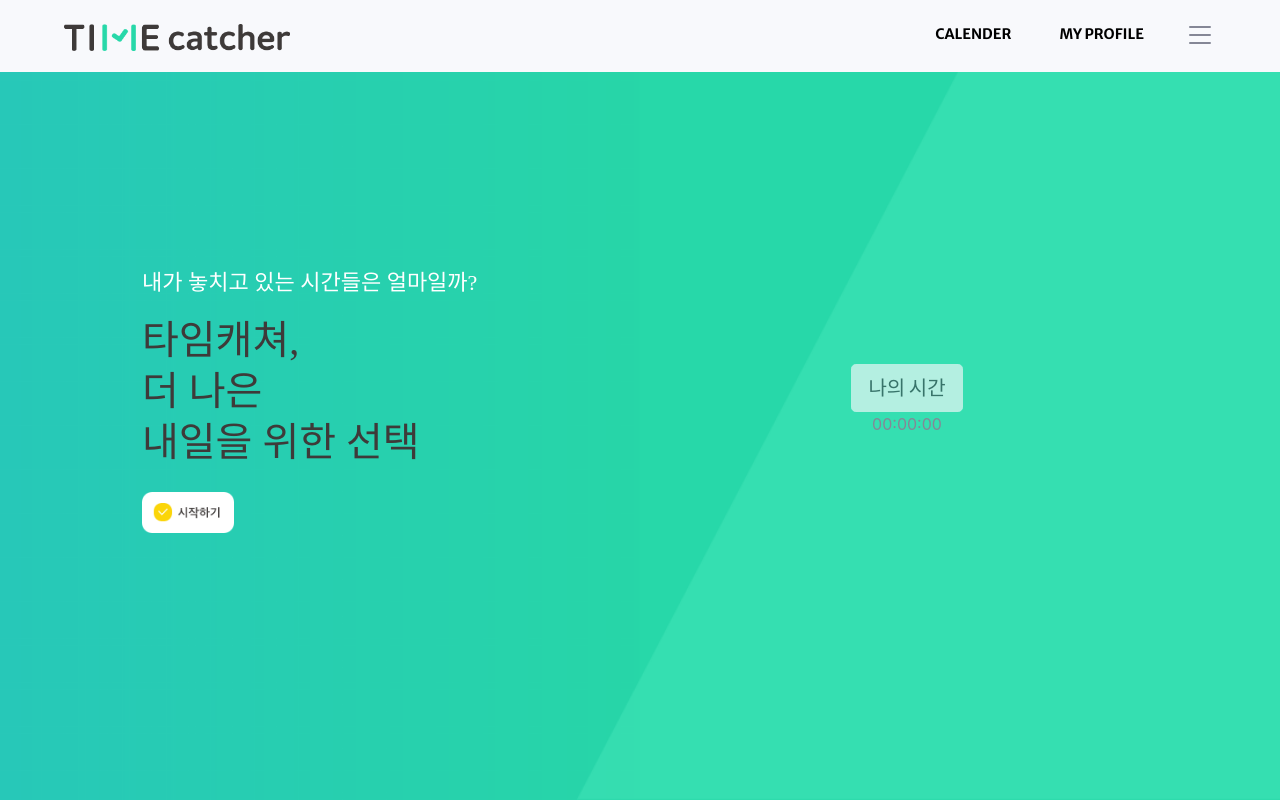
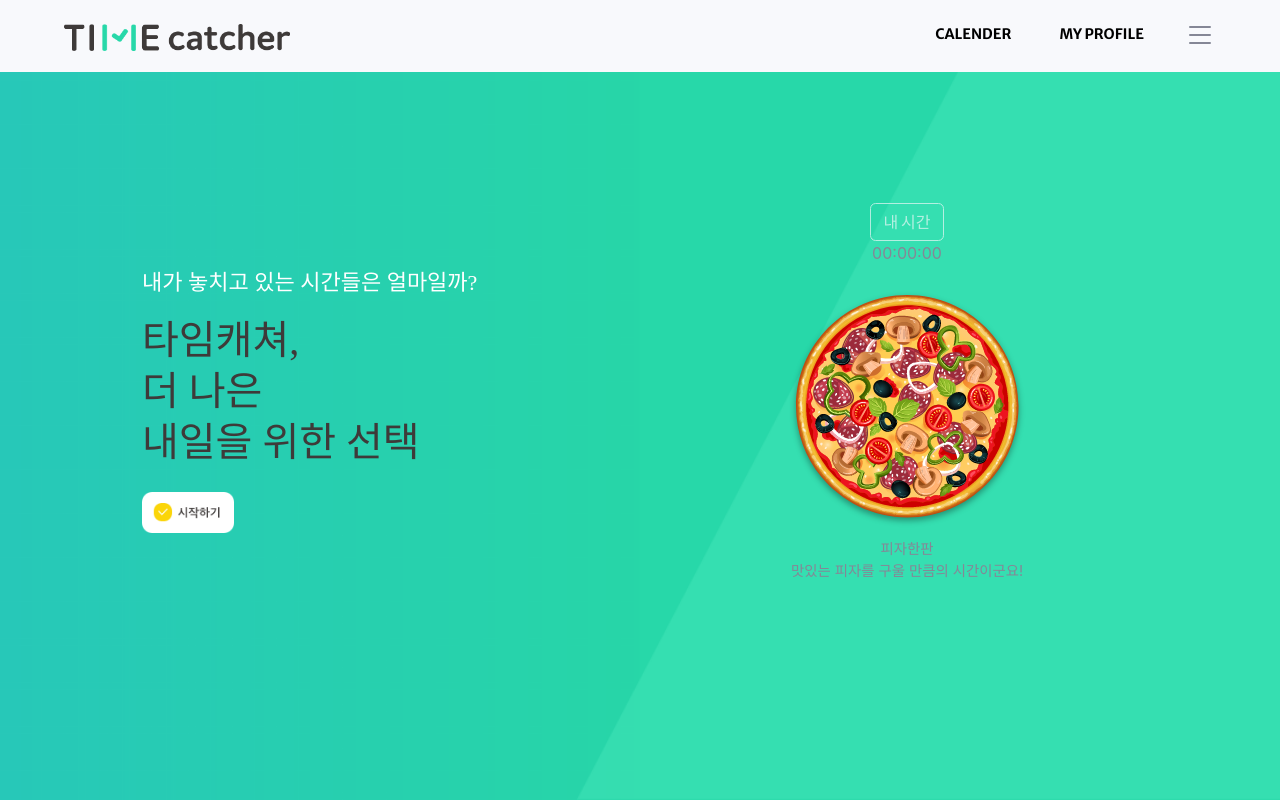
Before and after one commit to integerJI/TIME_catcher, a Django app: page /timeApp/index/ in a window 1280 px wide. Run offline with Django 3.2, Linux system fonts and the light colour scheme; some libraries are stand-ins or nearby versions.

Commit message:
main img add

```diff
--- a/timeApp/templates/index.html
+++ b/timeApp/templates/index.html
@@ -46,12 +46,19 @@
         <div class="d-flex align-self-center">
           <div class="card-body text-center">
 
-            <button type="button" class="btn btn-lg btn-light" disabled>나의 시간</button>
+            <button type="button" class="btn btn-outline-light" disabled>내 시간</button>
             <div id='box' class="box">
               <div id='timerBox' class="timerBox">
                 <div id="time" class="time">00:00:00</div>
               </div>
             </div>
+            <br>
+            <figure class="figure">
+              <img src="{% static 'img/timeImg/pizza.png' %}" class="figure-img img-fluid rounded" alt="...">
+              <figcaption class="figure-caption">피자한판</figcaption>
+              <figcaption class="figure-caption">맛있는 피자를 구울 만큼의 시간이군요!</figcaption>
+            </figure>
+
           </div>
 
         </div>
```
Also changed, not shown: db.sqlite3, static/img/timeImg/pizza.png (added), timeApp/static/img/timeImg/pizza.png (added).
